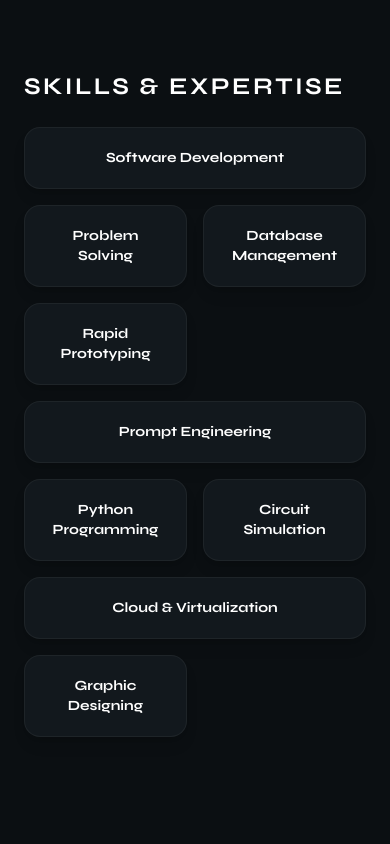
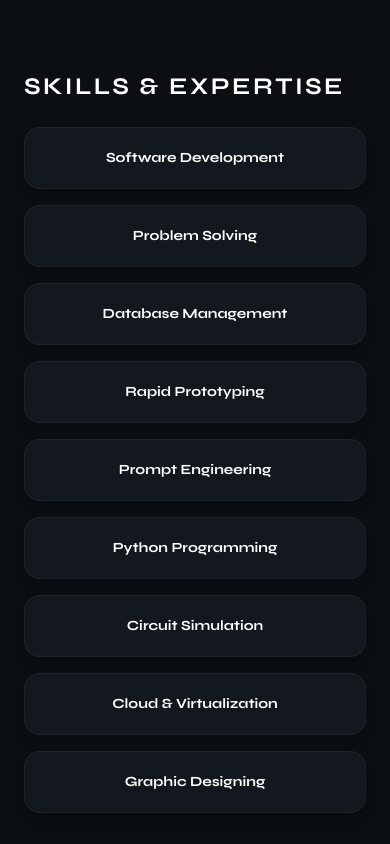
Before and after one commit to HaseebAhmad24-collab/portfolio, a Next.js app: page / in a window 390 px wide. Shown: the part 1500-2344 px from the top of the page. Built offline with nearby package versions, Linux system fonts and the light colour scheme.

Commit message:
style: refined Bento grid layout for skills to exactly 4 rows

```diff
--- a/src/components/sections/About.tsx
+++ b/src/components/sections/About.tsx
@@ -38,10 +38,14 @@ export default function About() {
             <h3 className="text-2xl font-syne font-bold mb-6 text-white uppercase tracking-widest">
               Skills & Expertise
             </h3>
-            <div className="grid grid-cols-2 sm:grid-cols-3 gap-4">
+            <div className="grid grid-cols-1 md:grid-cols-3 gap-4">
               {skills.map((skill, index) => {
-                // Create asymmetrical bento look by making some items span 2 columns
-                const isWide = index === 0 || index === 4 || index === 7;
+                // Structured 4-row Bento Grid for 9 items on desktop (3 columns)
+                // Row 1: [0 wide] [1]
+                // Row 2: [2] [3 wide]
+                // Row 3: [4] [5] [6]
+                // Row 4: [7 wide] [8]
+                const isWide = index === 0 || index === 3 || index === 7;
                 return (
                   <motion.div
                     key={skill}
@@ -50,7 +54,7 @@ export default function About() {
                     viewport={{ once: true }}
                     transition={{ duration: 0.4, delay: index * 0.05 }}
                     className={`relative overflow-hidden rounded-2xl bg-[#12181D] p-5 border border-white/5 hover:border-[#00F5D4]/30 group transition-all duration-300 flex items-center justify-center text-center shadow-lg hover:-translate-y-1 ${
-                      isWide ? "col-span-2 sm:col-span-2" : "col-span-1"
+                      isWide ? "md:col-span-2" : "md:col-span-1"
                     }`}
                   >
                     <div className="absolute inset-0 bg-gradient-to-br from-[#00F5D4]/0 to-[#00F5D4]/5 opacity-0 group-hover:opacity-100 transition-opacity duration-500" />
```
